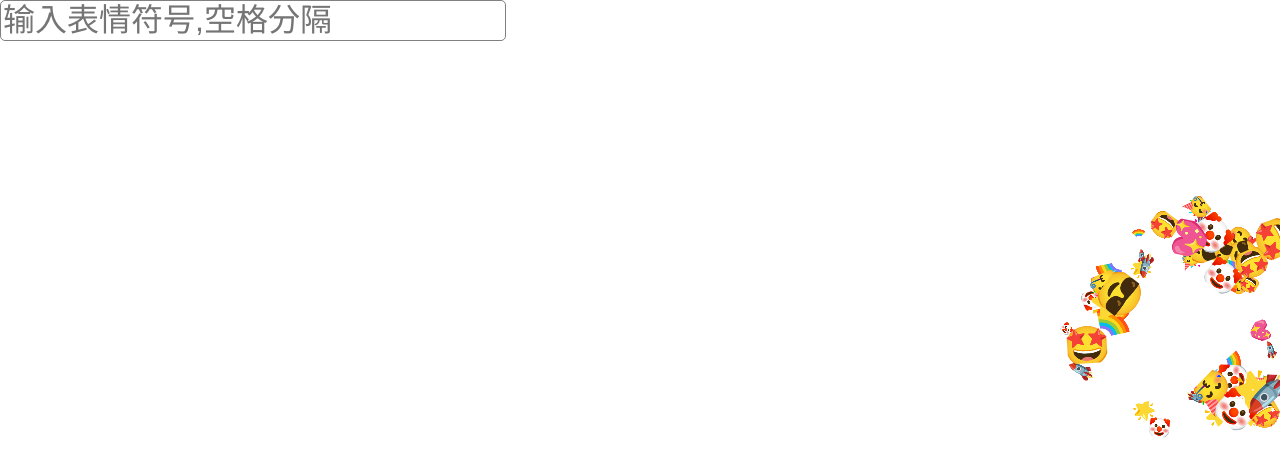
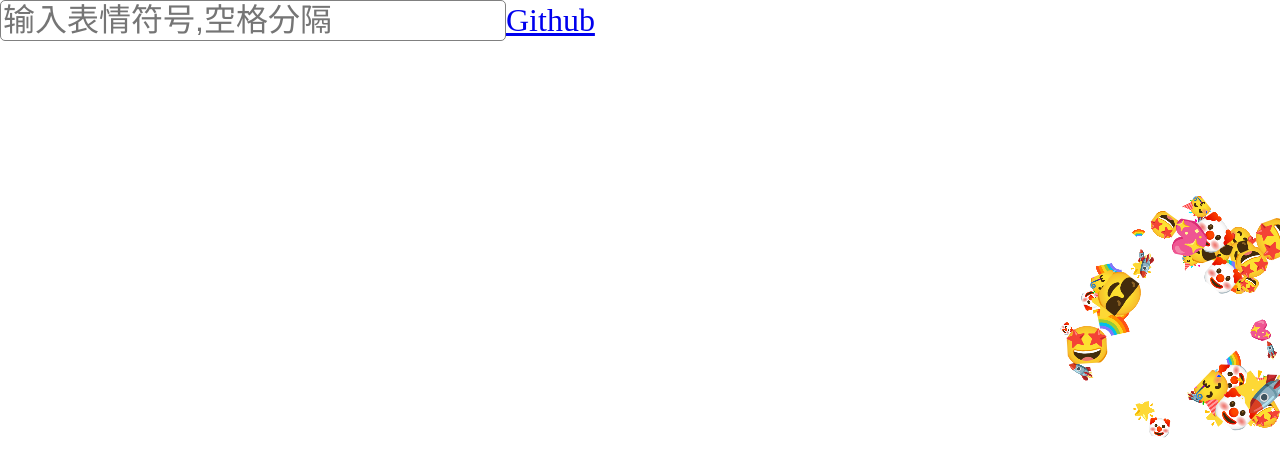
Before and after one commit to Mayandev/emoji-explosion, a website built with webpack: page src/index.html in a window 1280 px wide. Built offline with nearby package versions, Linux system fonts and the light colour scheme.

Commit message:
docs: add github link

```diff
--- a/src/css/index.css
+++ b/src/css/index.css
@@ -14,3 +14,7 @@ input {
   border-radius: 5px;
   width: 500px;
 }
+
+.github {
+  font-size: 2rem;
+}
--- a/src/index.html
+++ b/src/index.html
@@ -6,7 +6,7 @@
 </head>
 
 <body>
-  <input placeholder="输入表情符号,空格分隔" type="text" id="moje" />
+  <input placeholder="输入表情符号,空格分隔" type="text" id="moje" /><span><a class="github" href="https://github.com/Mayandev/emoji-explosion">Github</a></span>
   <br />
   <canvas id="real-one" width="2000px" height="1000px"></canvas>
   <br />
```
Also changed, not shown: README.md.
